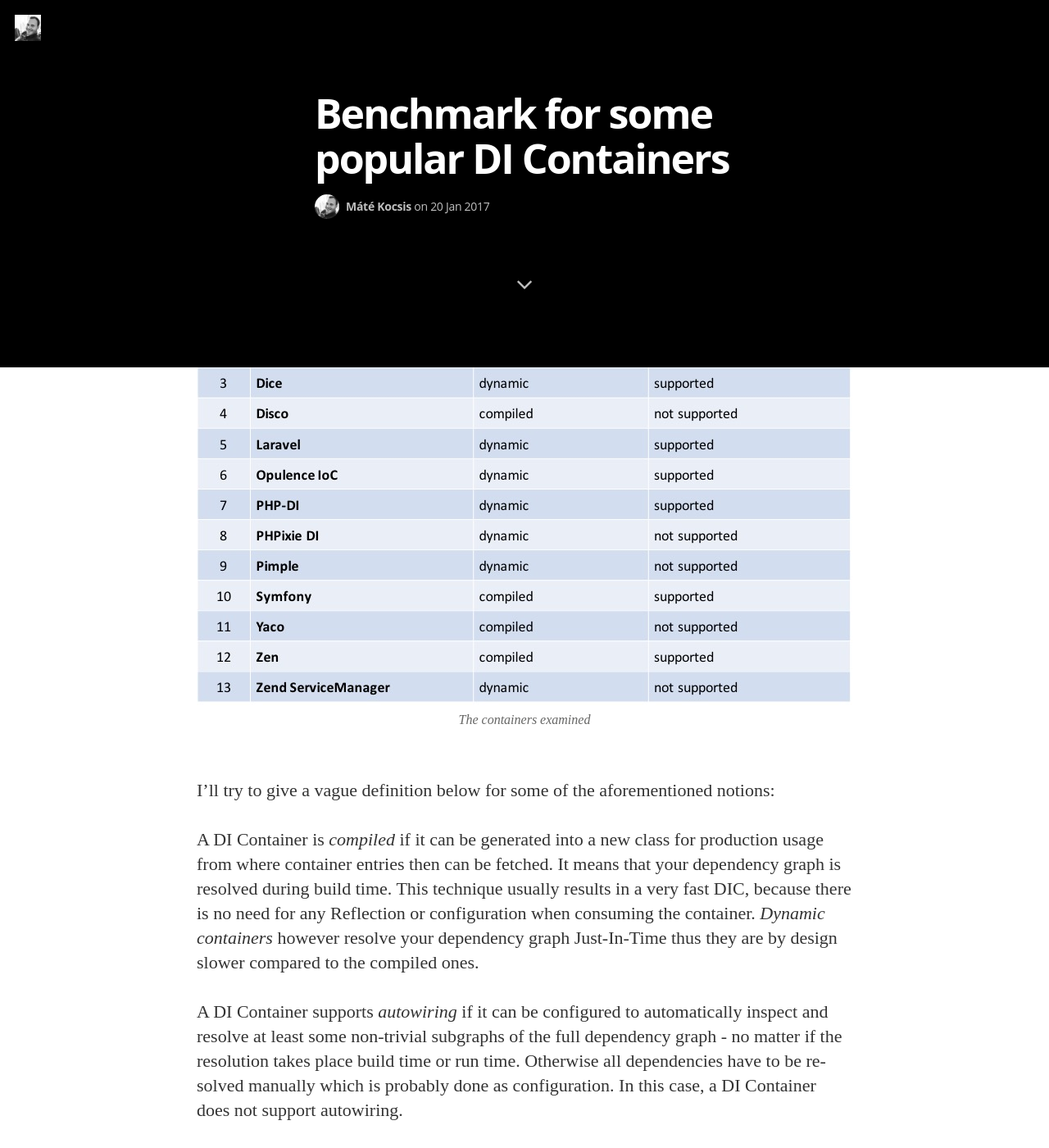
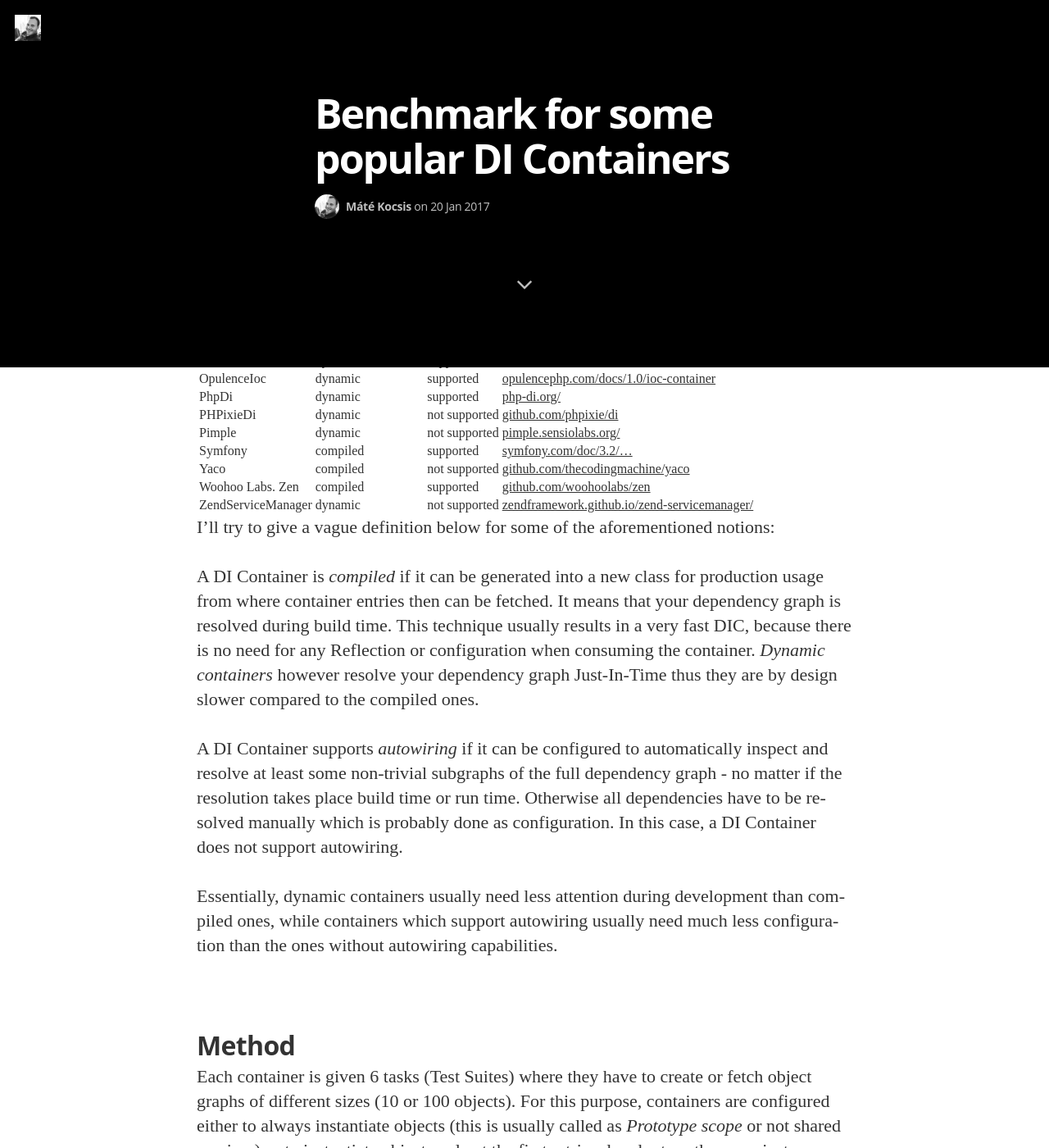
Before and after one commit to kocsismate/kocsismate.github.io, a Jekyll site: the page built from _posts/2017-01-20-benchmark-for-some-popular-di-containers.md, in a window 1280 px wide and 1400 px high, scrolled down 952 px. Shown: the whole window at 82% size. Built offline with Jekyll 4.4.1, drawn with Linux system fonts in a browser that asks for light colours; nearby versions of some CDN libraries; some web fonts are replaced; comment, search, counter and statistics services are not loaded.

Commit message:
Updated table of examined containers

```diff
--- a/_posts/2017-01-20-benchmark-for-some-popular-di-containers.md
+++ b/_posts/2017-01-20-benchmark-for-some-popular-di-containers.md
@@ -15,9 +15,23 @@
 I tried to fix its flaws while keeping its many good parts. So here is my take! If you have any suggestion in mind about
 the benchmark or you want to add your container to the list, please create an [Issue or a Pull Request][github-repo].
 
-The containers examined are listed below along with some of their attributes:
+The examined containers are listed below along with some of their attributes:
 
-![The containers examined][containers]
+| Name               | Compiled/Dynamic | Autowiring    | Project URL                                                                                          |
+|--------------------|------------------|---------------|------------------------------------------------------------------------------------------------------|
+| Aura               | dynamic          | supported     | [github.com/auraphp/Aura.Di](https://github.com/auraphp/Aura.Di)                                     |
+| Auryn              | dynamic          | supported     | [github.com/rdlowrey/auryn](https://github.com/rdlowrey/auryn)                                       |
+| Dice               | dynamic          | supported     | [github.com/Level-2/Dice](https://github.com/Level-2/Dice)                                           |
+| Disco              | compiled         | not supported | [github.com/bitExpert/disco](https://github.com/bitExpert/disco)                                     |
+| Laravel            | dynamic          | supported     | [laravel.com/docs/5.3/container](https://laravel.com/docs/5.3/container)                             |
+| OpulenceIoc        | dynamic          | supported     | [opulencephp.com/docs/1.0/ioc-container](www.opulencephp.com/docs/1.0/ioc-container)                 |
+| PhpDi              | dynamic          | supported     | [php-di.org/](http://php-di.org/)                                                                    |
+| PHPixieDi          | dynamic          | not supported | [github.com/phpixie/di](https://github.com/phpixie/di)                                               |
+| Pimple             | dynamic          | not supported | [pimple.sensiolabs.org/](http://pimple.sensiolabs.org/ )                                             |
+| Symfony            | compiled         | supported     | [symfony.com/doc/3.2/...](symfony.com/doc/3.2/components/dependency_injection.html)                  |
+| Yaco               | compiled         | not supported | [github.com/thecodingmachine/yaco](https://github.com/thecodingmachine/yaco)                         |
+| Woohoo Labs. Zen   | compiled         | supported     | [github.com/woohoolabs/zen](https://github.com/woohoolabs/zen)                                       |
+| ZendServiceManager | dynamic          | not supported | [zendframework.github.io/zend-servicemanager/](https://zendframework.github.io/zend-servicemanager/) |
 
 I'll try to give a vague definition below for some of the aforementioned notions:
 
```
